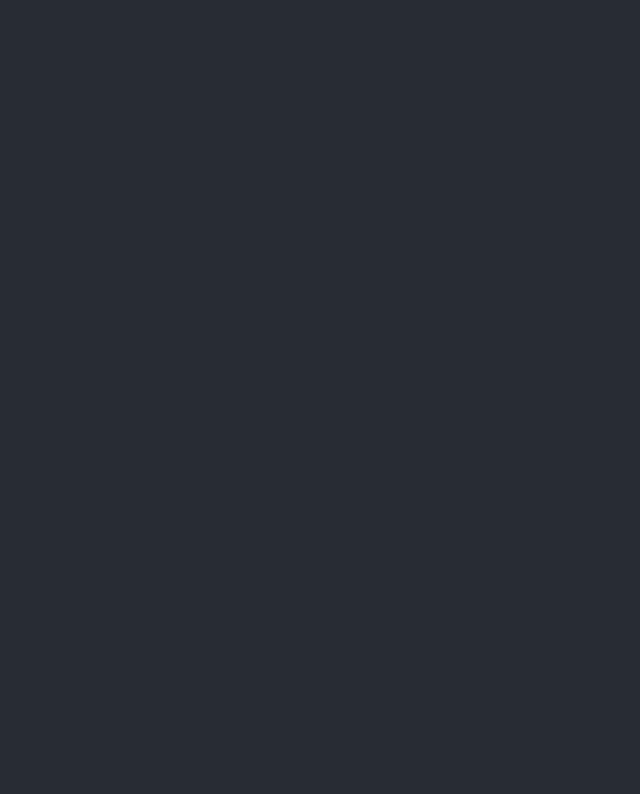
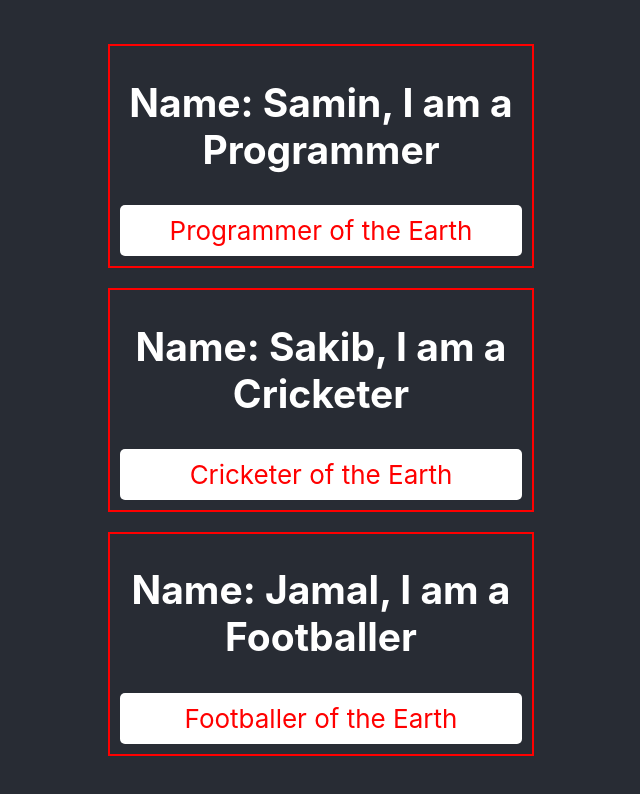
Before and after one commit to Samin1615088/core-concepts, a React (Create React App) app: page / in a window 1280 px wide. Shown: the top 794 px of the page, without its empty margins (319-959 px from the left). Built offline with nearby package versions, Linux system fonts and the light colour scheme.

Commit message:
dynamic component added

```diff
--- a/src/App.js
+++ b/src/App.js
@@ -2,13 +2,42 @@ import logo from './logo.svg';
 import './App.css';
 
 function App() {
+  const names = ["Samin", "Sakib", "Jamal"];
+  const jobs = ["Programmer", "Cricketer", "Footballer"];
+  const persons = [
+    { name: "Samin", job: "Programmer" },
+    { name: "Sakib", job: "Cricketer" },
+    { name: "Jamal", job: "Footballer" }
+  ];
   return (
     <div className="App">
       <header className="App-header">
-
+        { persons.map( person => <MyComponentCard person= {person}></MyComponentCard>)}
       </header>
     </div>
   );
+
+  function MyComponentCard(props) {
+    let style = {
+      border: "2px solid red",
+      margin: "10px",
+      width: "33%",
+    };
+    let pStyle = {
+      backgroundColor: "white",
+      color: "red",
+      margin: "10px 10px",
+      borderRadius: "5px",
+      padding: "10px"
+    }
+    let {name , job} = props.person;
+    return (
+      <div style={style}>
+        <h2>Name: {name}, I am a {job}</h2>
+        <p style={pStyle}>{job} of the Earth</p>
+      </div>
+    );
+  }
 }
 
 export default App;
```
